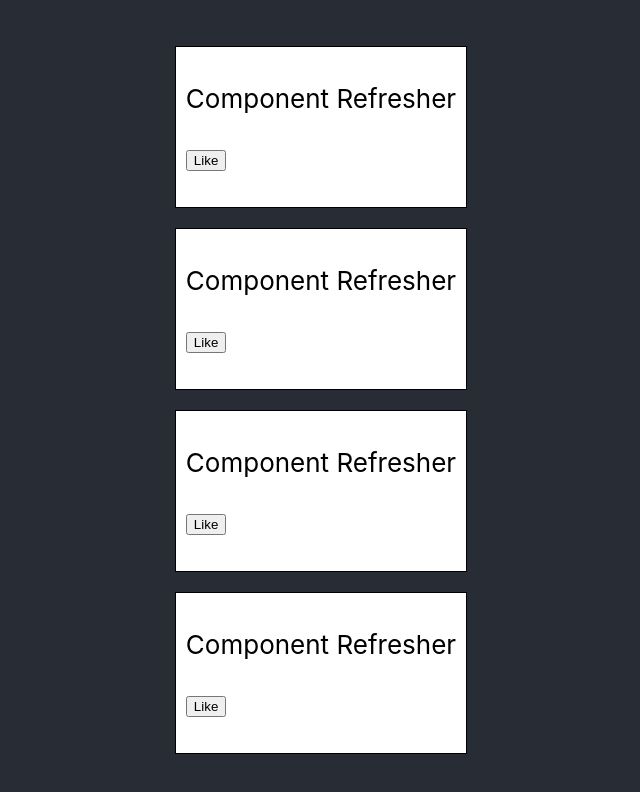
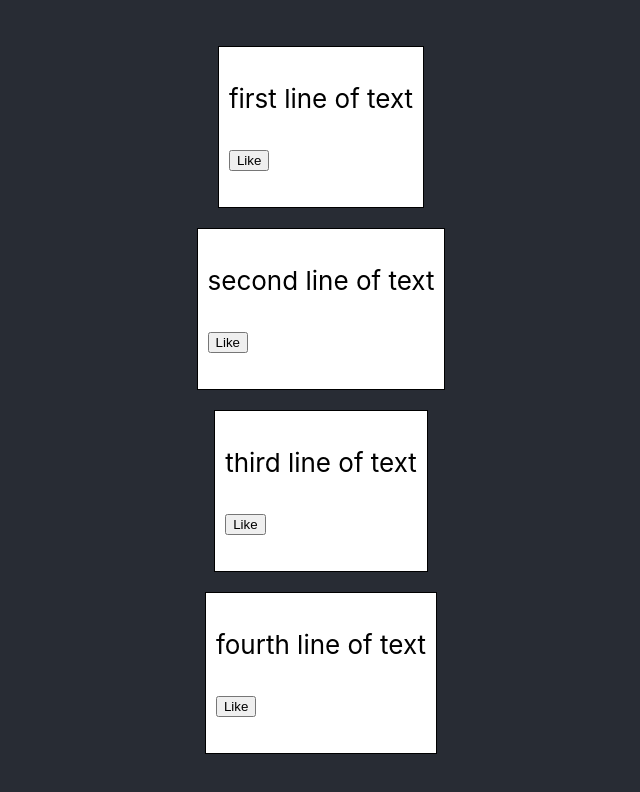
Before and after one commit to crossaaron/reduxlabs, a React (Create React App) app: page / in a window 1280 px wide. Shown: the top 792 px of the page, without its empty margins (319-959 px from the left). Built offline with nearby package versions, Linux system fonts and the light colour scheme.

Commit message:
adding props

```diff
--- a/src/App.js
+++ b/src/App.js
@@ -6,7 +6,7 @@ class Status extends Component {
   render() {
     return (
         <div className='status'>
-            <p>Component Refresher</p>
+            <p>{this.props.mytext}</p>
             <p><button>Like</button></p>
         </div>
     )
@@ -18,10 +18,10 @@ class App extends Component {
     return (
       <div className="App">
         <header className="App-header">
-            <Status />
-            <Status />
-            <Status />
-            <Status />
+            <Status mytext="first line of text"/>
+            <Status mytext="second line of text"/>
+            <Status mytext="third line of text"/>
+            <Status mytext="fourth line of text"/>
         </header>
       </div>
     );
```
